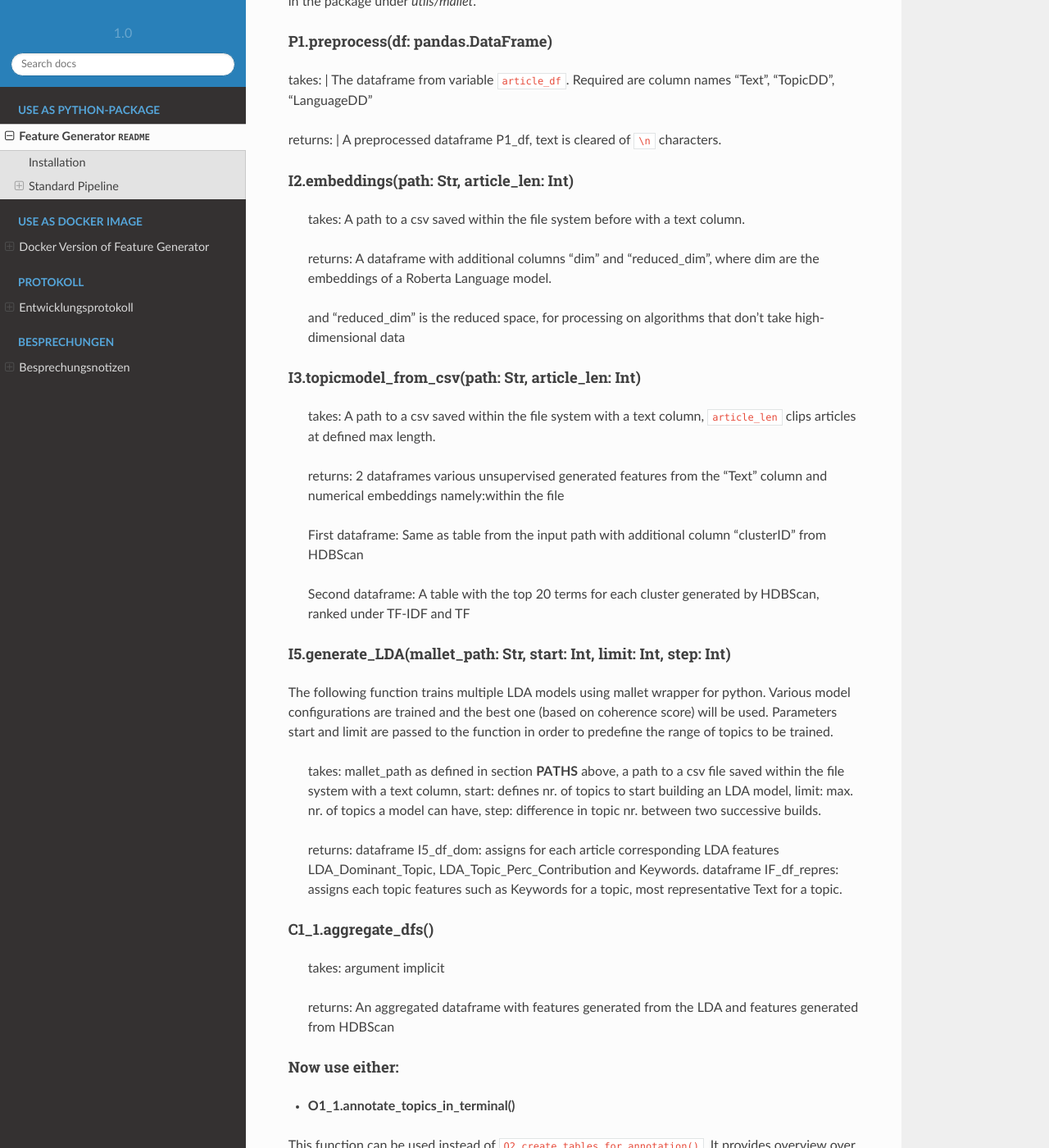
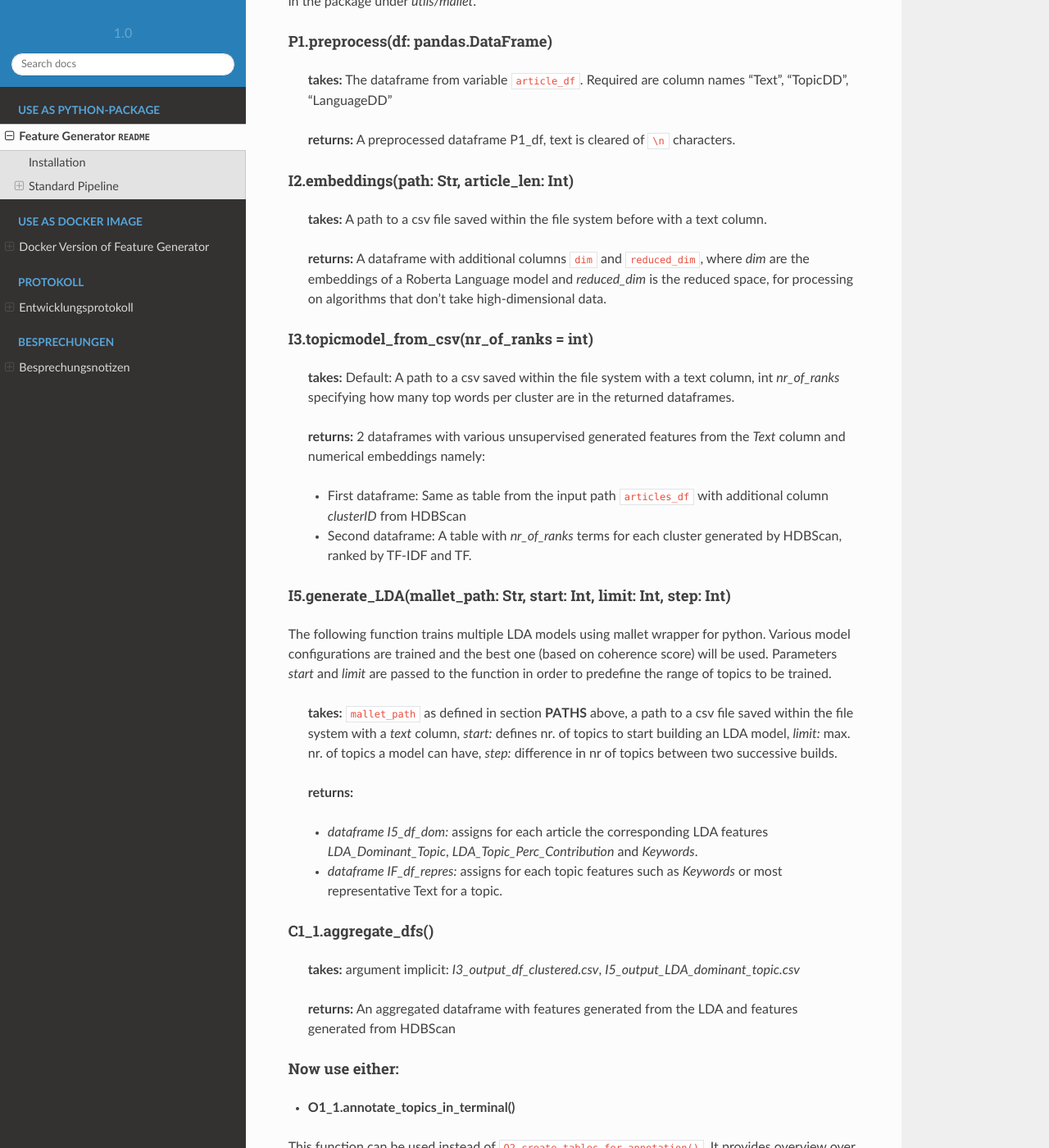
Before and after one commit to klemptner/dokumentation_feature_generator, a Sphinx documentation site: the page built from docs/source/docs/README_V1.md, in a window 1280 px wide and 1400 px high, scrolled down 1768 px. Shown: the whole window at 82% size. Built offline with Sphinx 7.4.7 and the Read the Docs theme 2.0.0, drawn with Linux system fonts in a browser that asks for light colours; some of the changed text lies outside the part shown.

Commit message:
updated docs

```diff
--- a/docs/source/docs/README_V1.md
+++ b/docs/source/docs/README_V1.md
@@ -32,60 +32,60 @@ The pipeline follows the following procedures by calling several functions. Only
 
 #### P1.preprocess(df: pandas.DataFrame)
 
-takes: | The dataframe from variable `article_df`. Required are column names "Text", "TopicDD", "LanguageDD"
+> **takes:** The dataframe from variable `article_df`. Required are column names "Text", "TopicDD", "LanguageDD"
 
-returns: | A preprocessed dataframe P1_df, text is cleared of `\n` characters.
+> **returns:** A preprocessed dataframe P1_df, text is cleared of `\n` characters.
 
 
 
 
 #### I2.embeddings(path: Str, article_len: Int)
-> takes: A path to a csv saved within the file system before with a text column.
+> **takes:** A path to a csv file saved within the file system before with a text column.
 >
-> returns: A dataframe with additional columns "dim" and "reduced_dim", where dim are the embeddings of a Roberta Language model.
+> **returns:** A dataframe with additional columns `dim` and `reduced_dim`, where *dim* are the embeddings of a Roberta Language model and *reduced_dim* is the reduced space, for processing on algorithms that don't take high-dimensional data.
+
+
+#### I3.topicmodel_from_csv(nr_of_ranks = int)
+> **takes:** Default: A path to a csv saved within the file system with a text column, int *nr_of_ranks* specifying how many top words per cluster are in the returned dataframes.
 >
-> and "reduced_dim" is the reduced space, for processing on algorithms that don't take high-dimensional data
-
-#### I3.topicmodel_from_csv(path: Str, article_len: Int)
-> takes: A path to a csv saved within the file system with a text column, `article_len` clips articles at defined max length.
+> **returns:** 2 dataframes with various unsupervised generated features from the *Text* column and numerical embeddings namely:
 >
-> returns: 2 dataframes various unsupervised generated features from the "Text" column and numerical embeddings namely:within the file
+> - First dataframe:  Same as table from the input path `articles_df` with additional column *clusterID* from HDBScan
 >
-> First dataframe:  Same as table from the input path with additional column "clusterID" from HDBScan
->
-> Second dataframe: A table with the top 20 terms for each cluster generated by HDBScan, ranked under TF-IDF and TF
+> - Second dataframe: A table with *nr_of_ranks* terms for each cluster generated by HDBScan, ranked by TF-IDF and TF.
 
 #### I5.generate_LDA(mallet_path: Str, start: Int, limit: Int, step: Int)
-The following function trains multiple LDA models using mallet wrapper for python. Various model configurations are trained and the best one (based on coherence score) will be used. Parameters start and limit are passed to the function in order to predefine the range of topics to be trained.
+The following function trains multiple LDA models using mallet wrapper for python. Various model configurations are trained and the best one (based on coherence score) will be used. Parameters *start* and *limit* are passed to the function in order to predefine the range of topics to be trained.
 
-> takes: mallet_path as defined in section **PATHS** above, a path to a csv file saved within the file system with a text column, start: defines nr. of topics to start building an LDA model, limit: max. nr. of topics a model can have, step: difference in topic nr. between two successive builds.
+> **takes:** `mallet_path` as defined in section **PATHS** above, a path to a csv file saved within the file system with a *text* column, *start:* defines nr. of topics to start building an LDA model, *limit:* max. nr. of topics a model can have, *step:* difference in nr of topics between two successive builds.
 >
-> returns:
-> dataframe I5_df_dom: assigns for each article corresponding LDA features LDA_Dominant_Topic, LDA_Topic_Perc_Contribution and Keywords.
-> dataframe IF_df_repres: assigns each topic features such as Keywords for a topic, most representative Text for a topic.
+> **returns:**
+> - *dataframe I5_df_dom:* assigns for each article the corresponding LDA features *LDA_Dominant_Topic*, *LDA_Topic_Perc_Contribution* and *Keywords*.
+> - *dataframe IF_df_repres:* assigns for each topic features such as *Keywords* or most representative Text for a topic.
 
 
 
 #### C1_1.aggregate_dfs()
 
-> takes: argument implicit
+> **takes:** argument implicit: *I3_output_df_clustered.csv*, *I5_output_LDA_dominant_topic.csv*
 >
-> returns: An aggregated dataframe with features generated from the LDA and features generated from HDBScan
+> **returns:** An aggregated dataframe with features generated from the LDA and features generated from HDBScan
+
 #### Now use either:
 - **O1_1.annotate_topics_in_terminal()**
 
 This function can be used instead of `O2.create_tables_for_annotation()`. It provides overview over each cluster that was generated unsupervised. It presents cluster features and requests a label for that cluster from the user via command line input.
-> takes: argument implicit
+> **takes:** nothing, is accessing the files from folder *files*
 >
-> returns: dataframes O1_df_annotation_hdbscan, O1_df_annotation_lda
+> **returns:** *dataframes O1_df_annotation_hdbscan*, *O1_df_annotation_lda*
 
 
 
 - **O2.create_tables_for_annotation()**
-> takes: implicit CSVs from LDA and Unsupervised HDBScan Clustering
-> returns: 2 dataframes made for annotation of clusters (from HDB and LDA), O2_df_annotation_hdbscan.csv , O2_df_annotation_lda.csv
+> **takes:** implicit CSVs from LDA and Unsupervised HDBScan Clustering that were stored in *files* folder earlier.
+> **returns:** 2 dataframes for the purpose of the annotation: *O2_df_annotation_hdbscan.csv* , *O2_df_annotation_lda.csv*
 
-The column to be annotated is `User_Annotation` in both files. In this first manual annotation round all clusters resulting from the unsupervised methods need to be assigned to the user's own topic system.
+The column to be annotated is `User_Annotation` in both files. In this first manual annotation round all clusters resulting from the unsupervised methods need to be assigned to the user's own topic system, which is preferably coded in int numbers. This encoding is later required for the active learning classifier in section **C**.
 
 
 ### Part 2:
@@ -93,9 +93,9 @@ The column to be annotated is `User_Annotation` in both files. In this first man
 Run python script `feature_generator_Part2`, which reads the annotated tables.
 
 #### O3.write_annotations()
-> takes: the 2 dataframes that were user-annotated in 02
-> returns: applied user annotated topics for each cluster to each text in a single dataframe `O3_df_articles.csv`
+> **takes:** the 2 dataframes that were user-annotated in 02
+> **returns:** applied user annotated topics for each cluster to each text in a single dataframe `O3_df_articles.csv`
 
 #### C.classify(label_column_name: Str, *args: List[Str])
-> takes: a label column on which the classifier is trained, followed by several specified columns for classifier features
-> returns: None
+> **takes:** a label column on which the classifier is trained, followed by several specified columns for classifier features
+> **returns:** None
```
